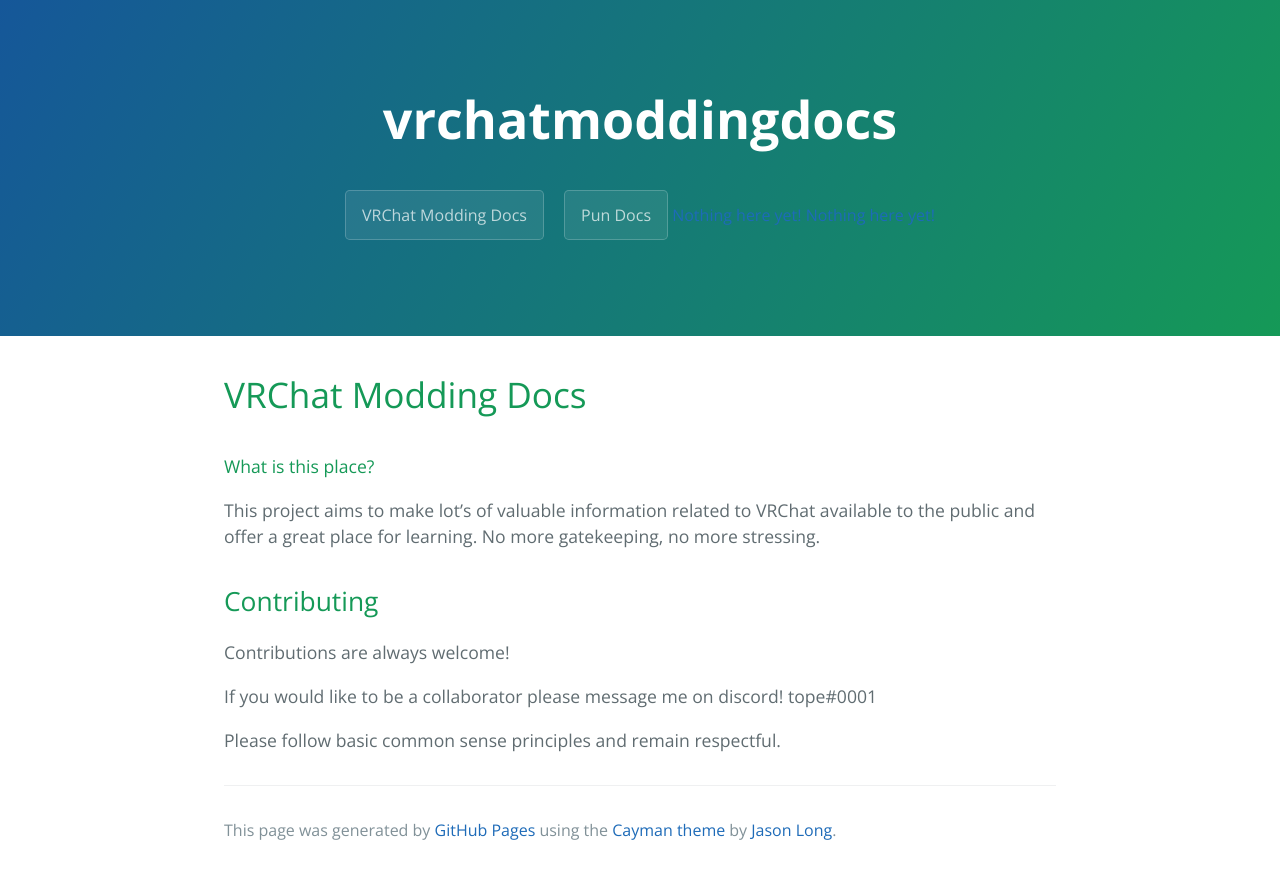
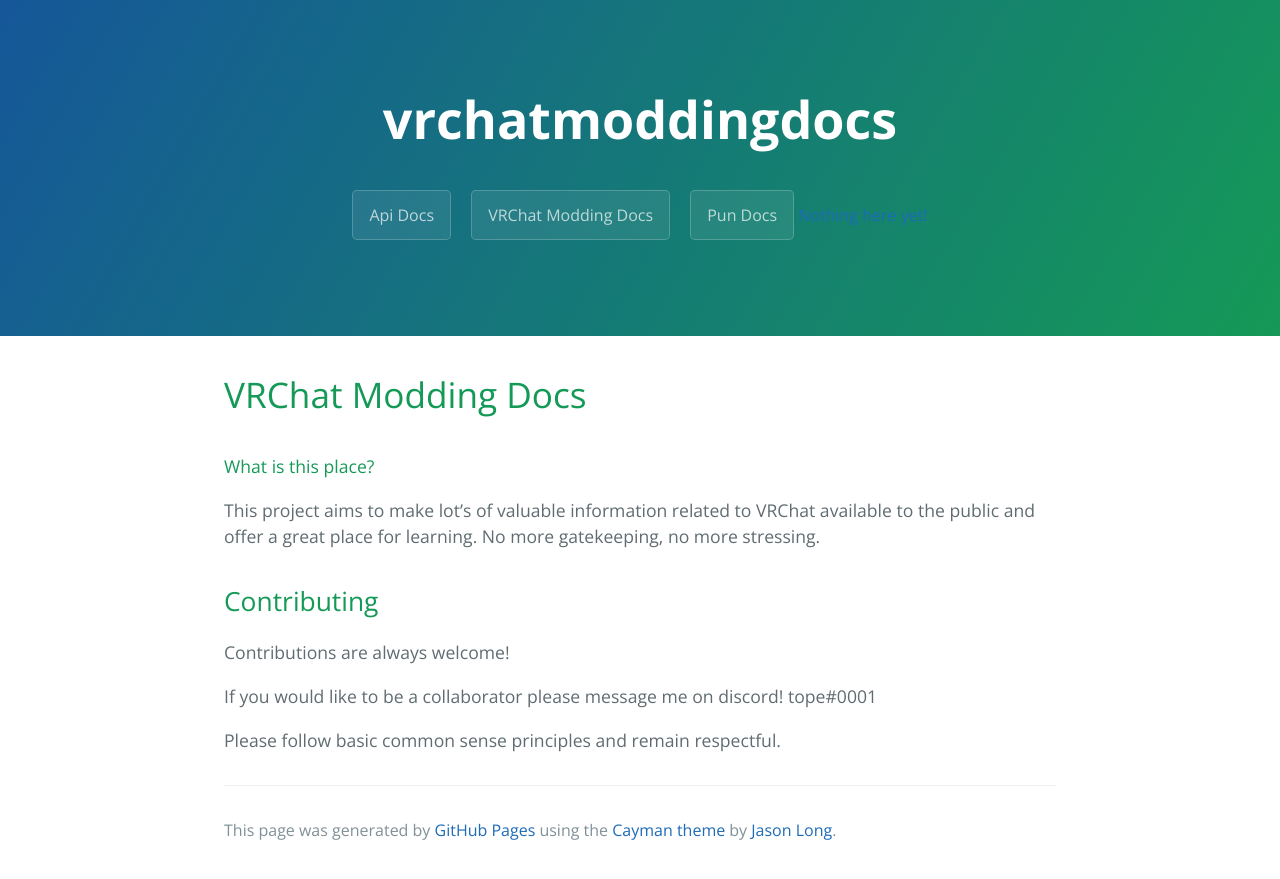
Before and after one commit to vrchatmoddingdocs/vrchatmoddingdocs.github.io, a Jekyll site: the page built from docs/index.md, in a window 1280 px wide. Shown: the top 879 px of the page. Built offline with Jekyll 4.4.1, drawn with Linux system fonts in a browser that asks for light colours.

```diff
--- a/docs/api.md
+++ b/docs/api.md
@@ -1 +1,8 @@
+---
+title: Api Docs
+layout: template
+filename: api
+---
+
+
 # Nothing here yet!
```
